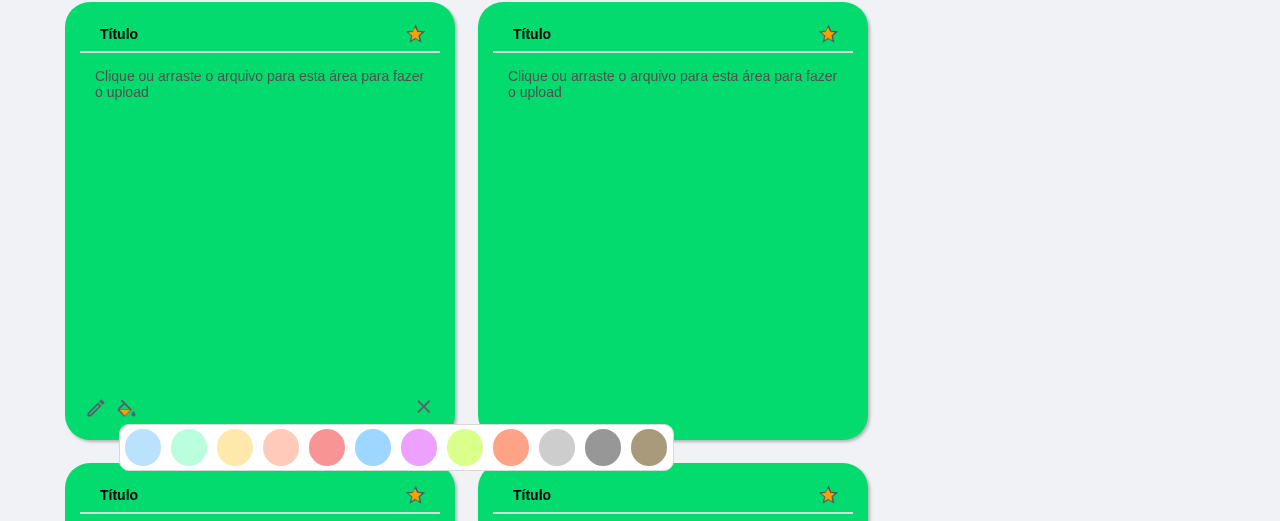
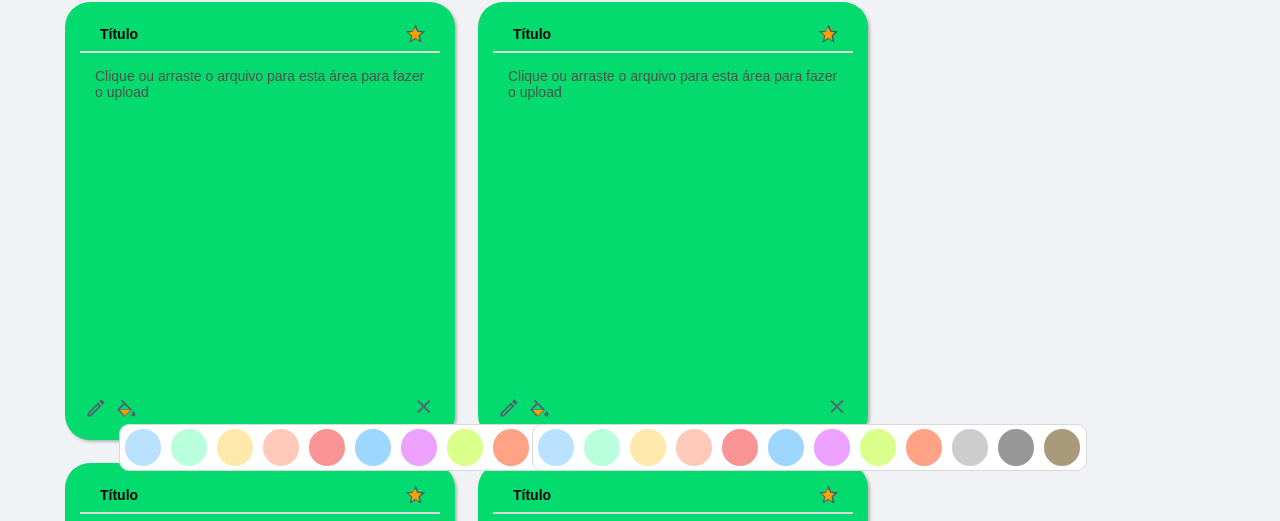
Before and after one commit to Ryanluc7reis/corelabChallenge, a React (Create React App) app: page / in a window 1280 px wide. Both pictures are taken after a click on the element 132 px from the left and 622 px from the top of the page. Shown: the part 208-729 px from the top of the page. Built offline with nearby package versions, Linux system fonts and the light colour scheme.

Commit message:
Instalado biblioteca express para backend

```diff
--- a/package.json
+++ b/package.json
@@ -6,6 +6,7 @@
     "@testing-library/jest-dom": "^5.16.5",
     "@testing-library/react": "^13.4.0",
     "@testing-library/user-event": "^13.5.0",
+    "express": "^4.18.2",
     "react": "^18.2.0",
     "react-color": "^2.19.3",
     "react-dom": "^18.2.0",
--- a/src/components/cards/Notes.jsx
+++ b/src/components/cards/Notes.jsx
@@ -154,18 +154,30 @@ const StyledFlexColorPicker = styled.div`
                       <StyledPoteTinta onClick={() => setShow(!show) } ref={menuRef} imagePoteTinta={imagePoteTinta}>
                         <StyledFlexColorPicker>
                             <StyledColorPicker show={show} >
-                              <ColorPicker style= {{backgroundColor:"#BAE2FF "}}color="#BAE2FF" onClick={handleColorClick} />
-                              <ColorPicker style= {{backgroundColor:"#B9FFDD "}}color="#B9FFDD" onClick={handleColorClick} />
-                              <ColorPicker style= {{backgroundColor:"#FFE8AC"}}color="#FFE8AC" onClick={handleColorClick} />
-                              <ColorPicker style= {{backgroundColor:"#FFCAB9"}}color="#FFCAB9" onClick={handleColorClick} />
-                              <ColorPicker style= {{backgroundColor:"#F99494"}}color="#F99494" onClick={handleColorClick} />
-                              <ColorPicker style= {{backgroundColor:"#9DD6FF"}}color="#9DD6FF" onClick={handleColorClick} />
-                              <ColorPicker style= {{backgroundColor:"#ECA1FF"}}color="#ECA1FF" onClick={handleColorClick} />
-                              <ColorPicker style= {{backgroundColor:"#DAFF8B"}}color="#DAFF8B" onClick={handleColorClick} />
-                              <ColorPicker style= {{backgroundColor:"#FFA285"}}color="#FFA285" onClick={handleColorClick} />
-                              <ColorPicker style= {{backgroundColor:"#CDCDCD"}}color="#CDCDCD" onClick={handleColorClick} />
-                              <ColorPicker style= {{backgroundColor:"#979797"}}color="#979797" onClick={handleColorClick} />
-                              <ColorPicker style= {{backgroundColor:"#A99A7C"}}color="#A99A7C" onClick={handleColorClick} />
+                              <ColorPicker
+                              style= {{backgroundColor:"#BAE2FF "}}color="#BAE2FF" onClick={handleColorClick} />
+                              <ColorPicker
+                              style= {{backgroundColor:"#B9FFDD "}}color="#B9FFDD" onClick={handleColorClick} />
+                              <ColorPicker
+                              style= {{backgroundColor:"#FFE8AC"}}color="#FFE8AC" onClick={handleColorClick} />
+                              <ColorPicker
+                              style= {{backgroundColor:"#FFCAB9"}}color="#FFCAB9" onClick={handleColorClick} />
+                              <ColorPicker
+                              style= {{backgroundColor:"#F99494"}}color="#F99494" onClick={handleColorClick} />
+                              <ColorPicker
+                              style= {{backgroundColor:"#9DD6FF"}}color="#9DD6FF" onClick={handleColorClick} />
+                              <ColorPicker
+                              style= {{backgroundColor:"#ECA1FF"}}color="#ECA1FF" onClick={handleColorClick} />
+                              <ColorPicker
+                              style= {{backgroundColor:"#DAFF8B"}}color="#DAFF8B" onClick={handleColorClick} />
+                              <ColorPicker
+                              style= {{backgroundColor:"#FFA285"}}color="#FFA285" onClick={handleColorClick} />
+                              <ColorPicker
+                              style= {{backgroundColor:"#CDCDCD"}}color="#CDCDCD" onClick={handleColorClick} />
+                              <ColorPicker
+                              style= {{backgroundColor:"#979797"}}color="#979797" onClick={handleColorClick} />
+                              <ColorPicker
+                              style= {{backgroundColor:"#A99A7C"}}color="#A99A7C" onClick={handleColorClick} />
 
                             </StyledColorPicker>
                         </StyledFlexColorPicker>
@@ -175,10 +187,47 @@ const StyledFlexColorPicker = styled.div`
                   <StyledClose imageExcluir={imageExcluir} />
                 </StyledFlexMenuNote>
             </StyledNote>
-            <StyledNote>
+            <StyledNote style={appStyle} >
                 <TitleNote />
                 <H3>Clique ou arraste o arquivo para esta área para fazer o upload</H3>
-                <MenuNotes />
+                <StyledFlexMenuNote >
+                  <MenuNotes>
+                    <StyledLapis imageLapis={imageLapis} />
+                      <StyledPoteTinta onClick={() => setShow(!show) } ref={menuRef} imagePoteTinta={imagePoteTinta}>
+                        <StyledFlexColorPicker>
+                            <StyledColorPicker show={show} >
+                              <ColorPicker
+                              style= {{backgroundColor:"#BAE2FF "}}color="#BAE2FF" onClick={handleColorClick} />
+                              <ColorPicker
+                              style= {{backgroundColor:"#B9FFDD "}}color="#B9FFDD" onClick={handleColorClick} />
+                              <ColorPicker
+                              style= {{backgroundColor:"#FFE8AC"}}color="#FFE8AC" onClick={handleColorClick} />
+                              <ColorPicker
+                              style= {{backgroundColor:"#FFCAB9"}}color="#FFCAB9" onClick={handleColorClick} />
+                              <ColorPicker
+                              style= {{backgroundColor:"#F99494"}}color="#F99494" onClick={handleColorClick} />
+                              <ColorPicker
+                              style= {{backgroundColor:"#9DD6FF"}}color="#9DD6FF" onClick={handleColorClick} />
+                              <ColorPicker
+                              style= {{backgroundColor:"#ECA1FF"}}color="#ECA1FF" onClick={handleColorClick} />
+                              <ColorPicker
+                              style= {{backgroundColor:"#DAFF8B"}}color="#DAFF8B" onClick={handleColorClick} />
+                              <ColorPicker
+                              style= {{backgroundColor:"#FFA285"}}color="#FFA285" onClick={handleColorClick} />
+                              <ColorPicker
+                              style= {{backgroundColor:"#CDCDCD"}}color="#CDCDCD" onClick={handleColorClick} />
+                              <ColorPicker
+                              style= {{backgroundColor:"#979797"}}color="#979797" onClick={handleColorClick} />
+                              <ColorPicker
+                              style= {{backgroundColor:"#A99A7C"}}color="#A99A7C" onClick={handleColorClick} />
+
+                            </StyledColorPicker>
+                        </StyledFlexColorPicker>
+                        <Tinta imageTinta={imageTinta}/>
+                      </StyledPoteTinta>
+                  </MenuNotes>
+                  <StyledClose imageExcluir={imageExcluir} />
+                </StyledFlexMenuNote>
             </StyledNote>
             <StyledNote>
                 <TitleNote />
```
Also changed, not shown: index.js (added, +8 -0 lines), 1 other file (tests, documents, lock files or other folders).
